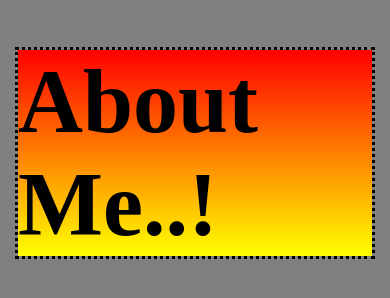
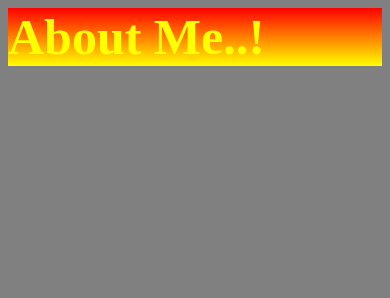
Before and after one commit to Abdullah627926/my-portfolio, a plain HTML site: page about.html in a window 390 px wide. Drawn offline with Linux system fonts and the light colour scheme.

Commit message:
for responsive update

```diff
--- a/hstyle.css
+++ b/hstyle.css
@@ -1,9 +1,35 @@
-body{
+body {
   background-color: gray;
 }
-h1{
+h1 {
   font-size: 90px;
-  background-image: linear-gradient(red ,yellow);
+  background-image: linear-gradient(red, yellow);
   margin: 50px 10px;
   outline-style: dotted;
+  color: aqua;
 }
+@media only screen and (max-width: 1440px) {
+  h1 {
+    font-size: 70px;
+    background-image: none;
+    /* margin: 50px 10px; */
+    outline-style: solid;
+    color: black;
+  }
+}
+/* h1 {
+  font-size: 90px;
+  background-image: linear-gradient(red, yellow);
+  margin: 50px 10px;
+  outline-style: dotted;
+  color: aqua;
+} */
+@media only screen and (max-width: 1024px) {
+  h1 {
+    font-size: 50px;
+    background-image: linear-gradient(red, yellow);
+    margin: 0px 0px;
+    outline-style: none;
+    color: yellow;
+  }
+}
```
